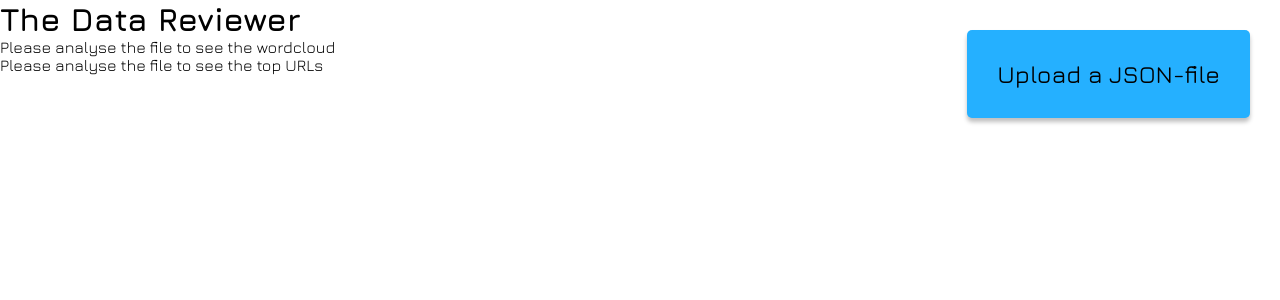
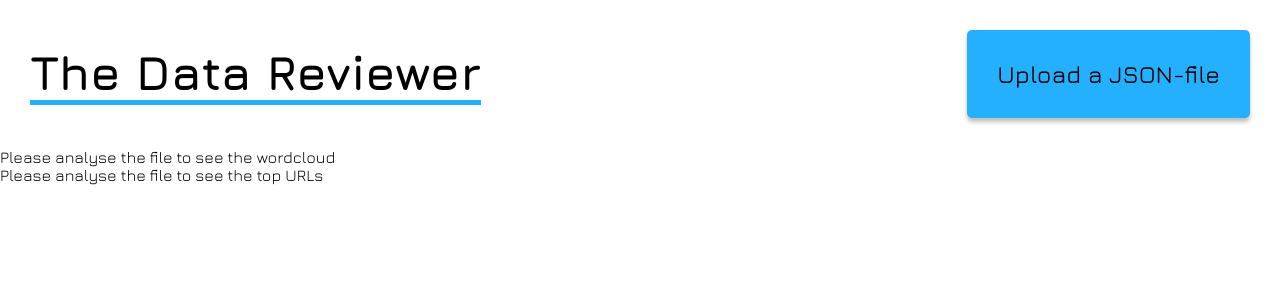
Before and after one commit to NiekRottier/Data-reviewer, a React (Create React App) app: page / in a window 1280 px wide. Shown: the top 300 px of the page. Built offline with nearby package versions, Linux system fonts and the light colour scheme.

Commit message:
Styled the title

```diff
--- a/src/App.jsx
+++ b/src/App.jsx
@@ -168,9 +168,11 @@ function App() {
 
   return (
     <div className="App">
-      <h1>The Data Reviewer</h1>
-      <label htmlFor="fileInput">Upload a JSON-file</label>
-      <input type="file" id="fileInput" accept='.json' onChange={handleChange} />
+      <header>
+        <h1>The Data Reviewer</h1>
+        <label htmlFor="fileInput">Upload a JSON-file</label>
+        <input type="file" id="fileInput" accept='.json' onChange={handleChange} />
+      </header>
 
       { TagCloudHTML }
       { topURLs }
--- a/src/styles/App.scss
+++ b/src/styles/App.scss
@@ -7,15 +7,28 @@
   font-family: 'Jura', sans-serif;
 }
 
-// Upload button
+header{
+  display: flex;
+  flex-direction: row;
+  align-items: center;
+  justify-content: space-between;
+
+  margin: 30px;
+}
+
+h1{
+  width: fit-content;
+  font-size: 48px;
+  font-weight: 700;
+  border-bottom: 5px solid #25B0FF;
+}
+
+// Hide the ugly file input and use the label as the button
 input[type="file"] {
   display: none;
 }
 
 label{
-  position: absolute;
-  top: 30px;
-  right: 30px;
   padding: 30px;
 
   background-color: #25B0FF;
```
